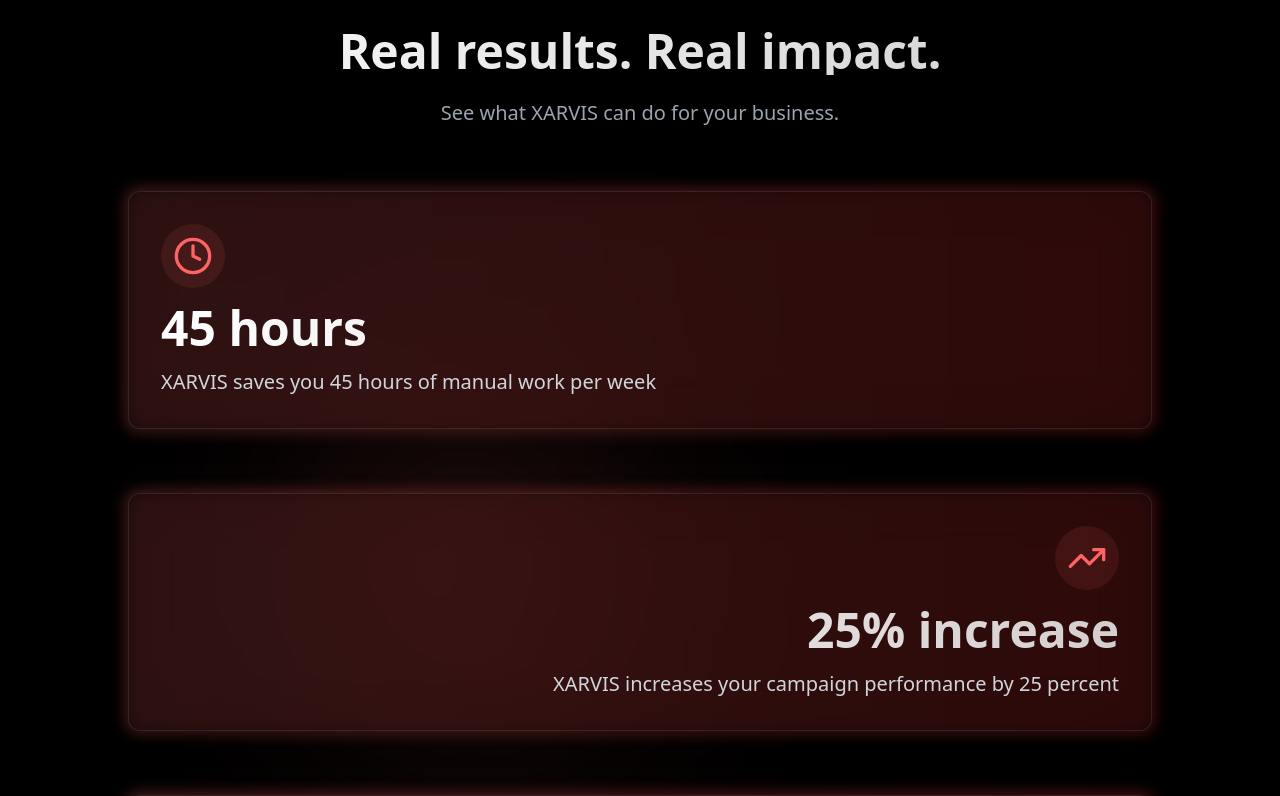
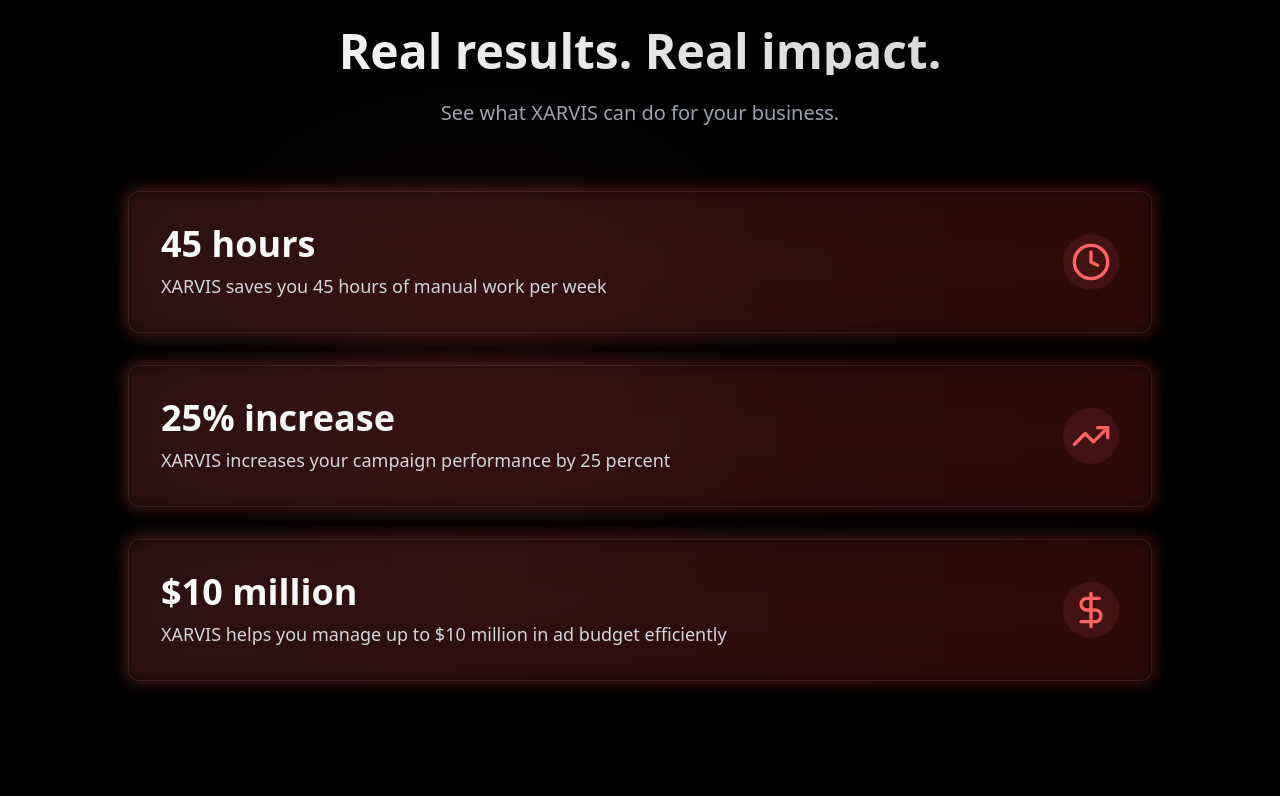
Before and after one commit to ayaryabi/xarvis, a Next.js app: page / in a window 1280 px wide. Shown: the part 2000-2796 px from the top of the page. Built offline with nearby package versions, Linux system fonts and the light colour scheme.

Commit message:
improved card design

```diff
--- a/src/components/landing-page.tsx
+++ b/src/components/landing-page.tsx
@@ -488,9 +488,8 @@
     <div
       ref={cardRef}
       className={cn(
-        "relative mb-16 transform transition-all duration-1000 ease-out",
-        isVisible ? "opacity-100 translate-y-0" : "opacity-0 translate-y-20",
-        index % 2 === 0 ? "text-left" : "text-right",
+        "relative mb-8 transform transition-all duration-1000 ease-out",
+        isVisible ? "opacity-100 translate-y-0" : "opacity-0 translate-y-20"
       )}
       style={{
         transitionDelay: `${index * 200}ms`,
@@ -498,14 +497,17 @@
     >
       <div className="absolute -inset-0.5 bg-gradient-to-r from-[#ff6363] to-[#ff3939] rounded-xl blur opacity-30"></div>
       <div className="relative bg-black/40 backdrop-blur-xl border border-white/10 rounded-xl p-8 shadow-xl">
-        <div className={`flex items-center ${index % 2 === 0 ? "justify-start" : "justify-end"}`}>
-          <div className="w-16 h-16 rounded-full bg-[#ff6363]/10 flex items-center justify-center mb-4">{icon}</div>
+        <div className="flex items-center justify-between">
+          <div className="flex-1">
+            <h3 className="text-3xl md:text-4xl font-bold mb-2 bg-clip-text text-transparent bg-gradient-to-r from-white to-white/80">
+              {title}
+            </h3>
+            <p className="text-lg text-gray-300">{description}</p>
+          </div>
+          <div className="w-14 h-14 rounded-full bg-[#ff6363]/10 flex items-center justify-center ml-6">
+            {icon}
+          </div>
         </div>
-
-        <h3 className="text-3xl md:text-5xl font-bold mb-4 bg-clip-text text-transparent bg-gradient-to-r from-white to-white/80">
-          {title}
-        </h3>
-        <p className="text-xl text-gray-300">{description}</p>
       </div>
     </div>
   )
```
